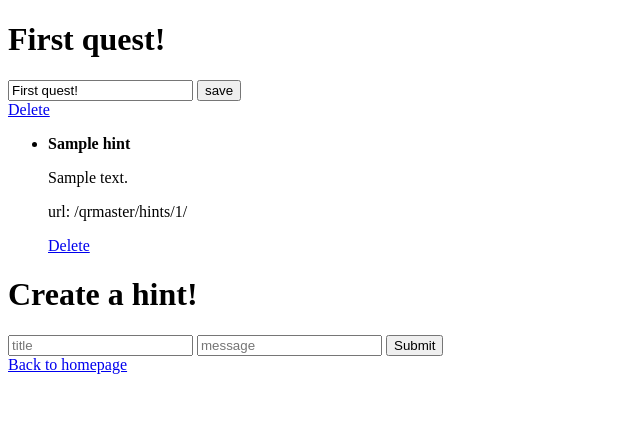
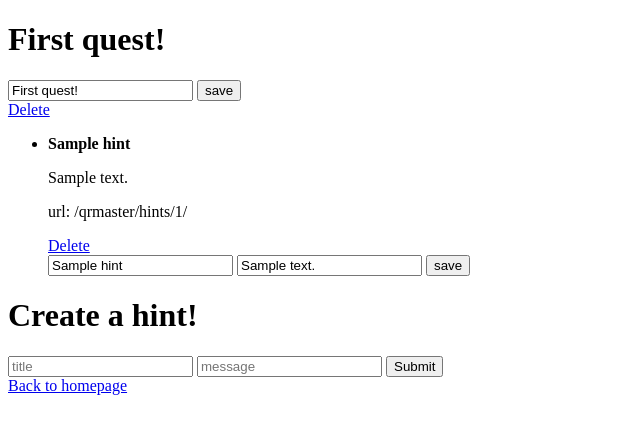
Before and after one commit to augustoerico/qrhunt, a Django app: page /qrmaster/quests/1/ in a window 1280 px wide. Shown: the top 434 px of the page, without its empty margins (0-640 px from the left). Run offline with Django 3.2, Linux system fonts and the light colour scheme; a user stored in the database is signed in; data comes from the database, SQL or seed files in the repository; tables that the repository leaves empty hold one stand-in row (values such as "Sample post").

Commit message:
Add hint edit feature

```diff
--- a/qrhunt/qrmaster/templates/qrmaster/quest.html
+++ b/qrhunt/qrmaster/templates/qrmaster/quest.html
@@ -21,11 +21,19 @@
                 <ul>
                     {% for hint in hints %}
                         <li>
-                            <div>
+                            <div id="hint-show">
                                 <p><b>{{ hint.title }}</b></p>
                                 <p>{{ hint.message }}</p>
                                 <p>url: {% url 'qrmaster:hint' hint.id %}</p>
                                 <a href="{% url 'qrmaster:hint_delete' hint.id %}">Delete</a>
+                            </div>
+                            <div id="hint-edit">
+                                <form method="post" action="{% url 'qrmaster:hint_edit' hint.id %}" >
+                                    {% csrf_token %}
+                                    <input name="title" placeholder="hint title" value="{{ hint.title }}" />
+                                    <input name="message" placeholder="hint message" value="{{ hint.message }}" />
+                                    <input type="submit" value="save" />
+                                </form>
                             </div>
                         </li>
                     {% endfor %}
```
